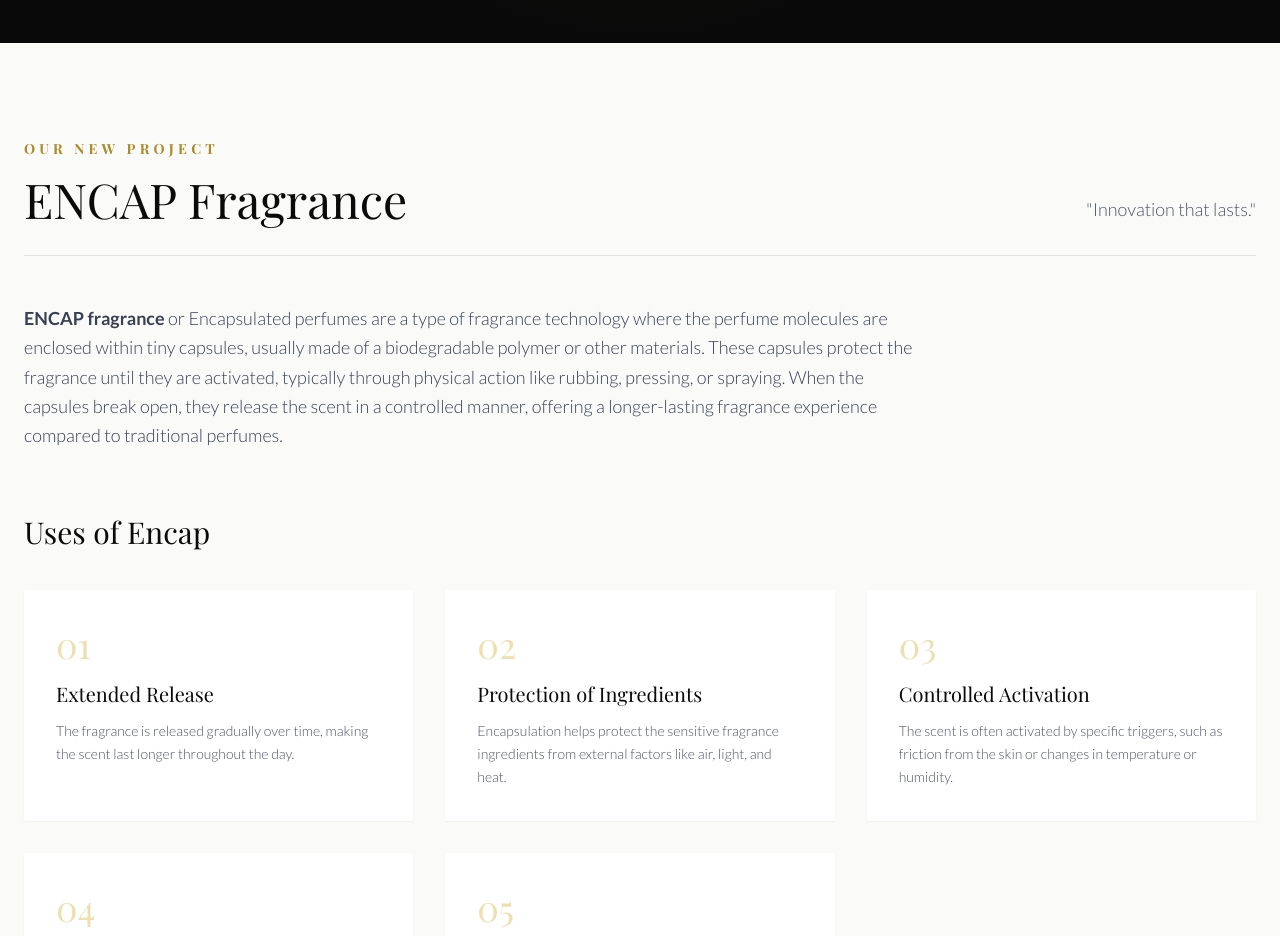
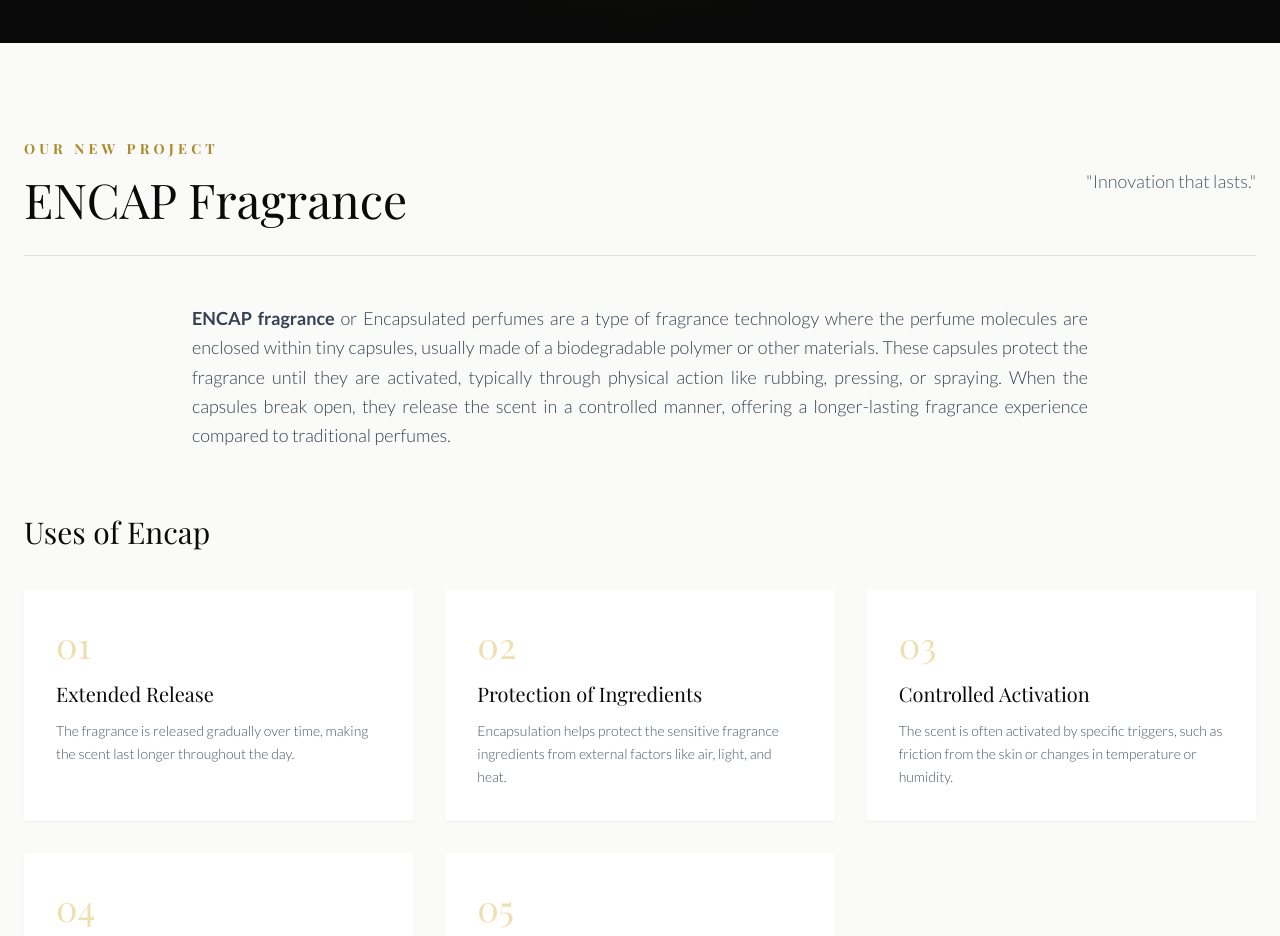
Before and after one commit to sdhaval97/barouliya-fragrances, a React (Vite) app: page / in a window 1280 px wide. Shown: the part 4340-5276 px from the top of the page. Built offline with nearby package versions, Linux system fonts and the light colour scheme; a web font is replaced by a local one.

Commit message:
fixed the alignment in the ENCAP section

```diff
--- a/src/components/sections/EncapFragrance.jsx
+++ b/src/components/sections/EncapFragrance.jsx
@@ -13,7 +13,7 @@ const EncapFragrance = () => {
         <section className="py-24 bg-cream relative">
            {/* Section Header */}
            <div className="container mx-auto px-6 mb-16">
-               <div className="flex flex-col md:flex-row items-end justify-between border-b border-rich-black/10 pb-8">
+               <div className="flex flex-col md:flex-row items-center justify-between border-b border-rich-black/10 pb-8">
                    <motion.div
                         initial={{ opacity: 0, y: 20 }}
                         whileInView={{ opacity: 1, y: 0 }}
@@ -33,7 +33,7 @@ const EncapFragrance = () => {
                    </motion.div>
                </div>
 
-               <div className="mt-12 text-lg text-gray-700 font-light leading-relaxed max-w-4xl">
+               <div className="mt-12 text-lg text-gray-700 font-light leading-relaxed max-w-4xl mx-auto text-justify">
                    <p>
                        <span className="font-semibold">ENCAP fragrance</span> or Encapsulated perfumes are a type of fragrance technology where the perfume molecules are enclosed within tiny capsules, usually made of a biodegradable polymer or other materials. These capsules protect the fragrance until they are activated, typically through physical action like rubbing, pressing, or spraying. When the capsules break open, they release the scent in a controlled manner, offering a longer-lasting fragrance experience compared to traditional perfumes.
                    </p>
```
